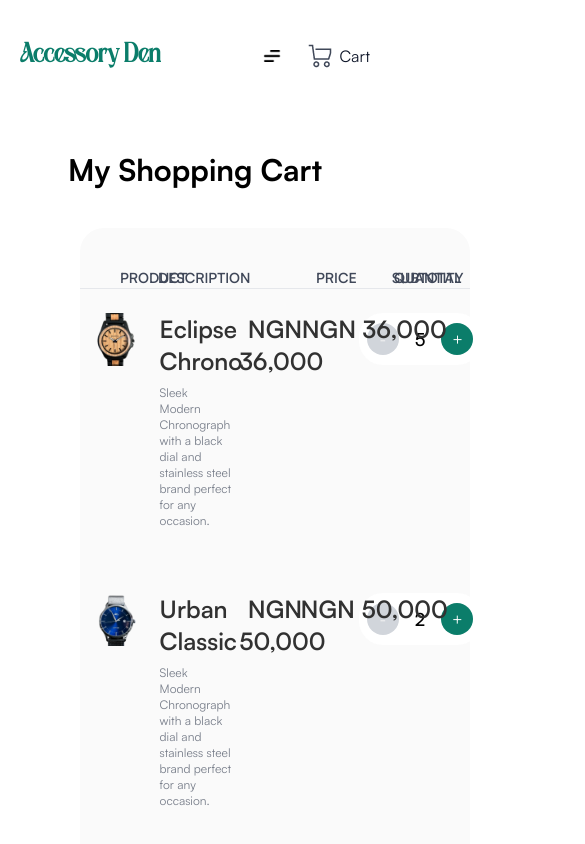
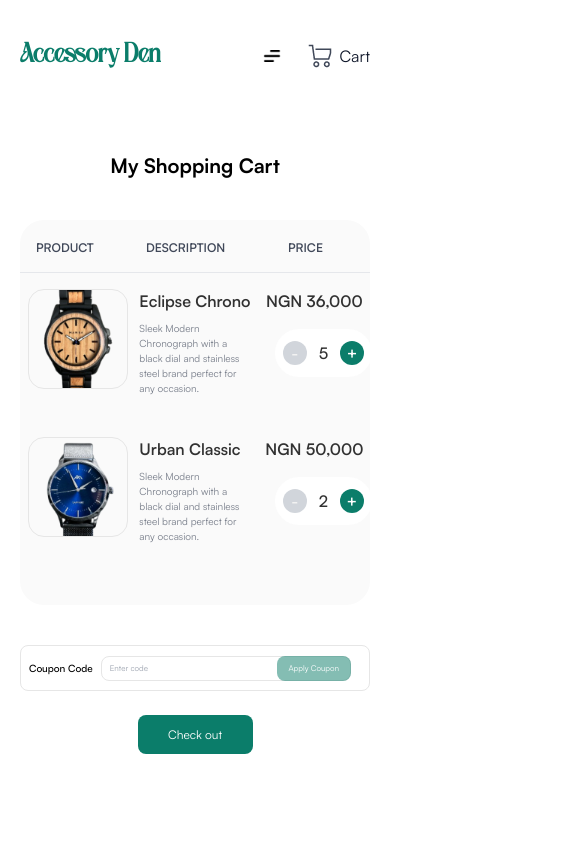
Before and after one commit to oyin-systems/accessory-den, a Next.js app: page /cart in a window 390 px wide. Shown: the top 844 px of the page, 585 px wide, since content can reach past the window. Built offline with nearby package versions, Linux system fonts and the light colour scheme.

Commit message:
responsive cart page

```diff
--- a/src/app/cart/page.js
+++ b/src/app/cart/page.js
@@ -7,18 +7,25 @@ const Cart = () => {
   return (
     <>
       <Header />
-      <section className="bg-white">
-        <h1 className="text-3xl text-center font-bold py-10">
+      <section className="bg-white w-screen px-5 md:px-20 mx-auto">
+        <h1 className="text-xl md:text-3xl text-center font-bold py-10">
           My Shopping Cart
         </h1>
-        <div className="container mx-20 py-10 bg-[#FAFAFA] rounded-3xl ">
-          <div className="grid grid-cols-5 mb-6 text-[#404859] text-sm border-b border-gray-200">
-            <div className="font-semibold uppercase ml-10">Product</div>
-            <div className="font-semibold uppercase">Description</div>
-            <div className="font-semibold uppercase ml-20">Price</div>
-            <div className="font-semibold uppercase ml-20">Quantity</div>
-            <div className="font-semibold uppercase">Subtotal</div>
+        <div className="container py-5 md:py-10 bg-[#FAFAFA] rounded-3xl">
+          <div className="grid grid-cols-5 mb-4 text-[#404859] text-xs md:text-sm">
+            <div className="font-semibold uppercase ml-4 md:ml-16">Product</div>
+            <div className="font-semibold uppercase ml-14 md:ml-0">
+              Description
+            </div>
+            <div className="font-semibold uppercase ml-32 md:ml-12">Price</div>
+            <div className="font-semibold uppercase ml-6 md:ml-14 hidden md:block ">
+              Quantity
+            </div>
+            <div className="font-semibold uppercase hidden md:block ">
+              Subtotal
+            </div>
           </div>
+          <hr />
           {[
             {
               id: 1,
@@ -39,57 +46,74 @@ const Cart = () => {
               image: "/images/urbanblue.png",
             },
           ].map((product) => (
-            <div key={product.id} className="grid grid-cols-5 gap-2 mb-16">
+            <div
+              key={product.id}
+              className="grid grid-cols-3 md:grid-cols-5 gap-2 mb-8 md:mb-16 mt-4"
+            >
               <div>
                 <Image
                   src={product.image}
                   alt={product.name}
                   width={176}
                   height={130}
-                  className="object-cover mb-4"
+                  className="w-[100px] h-[100px] object-cover ml-2 md:ml-16 mb-4 border border-[#E6E6E6] rounded-2xl"
                 />
               </div>
               <div>
-                <h1 className="text-2xl text-[#313131] font-semibold mb-2">
+                <h1 className="text-base md:text-2xl text-[#313131] font-semibold mb-2">
                   {product.name}
                 </h1>
-                <p className="text-[#797F8B] text-xs">{product.description}</p>
+                <p className="text-[#797F8B] text-[10px] md:text-xs">
+                  {product.description}
+                </p>
               </div>
-              <div className="text-center font-semibold text-2xl text-[#313131]">
+              <div className="text-center font-semibold text-base md:text-2xl text-[#313131]">
                 {product.price}
-              </div>
-              <div className="bg-white rounded-3xl h-fit w-fit p-2 ml-10">
-                <div className="flex items-center justify-center space-x-2">
-                  <div className="rounded-full bg-gray-300 w-8 h-8 flex items-center justify-center">
+                <div className="md:hidden flex items-center justify-center space-x-1 md:space-x-2 bg-white rounded-3xl h-fit w-fit p-2 ml-4 md:ml-10 mt-4">
+                  <div className="rounded-full bg-gray-300 w-6 md:w-8 h-6 md:h-8 flex items-center justify-center">
                     <span className="text-[#F2F2F2]">-</span>
                   </div>
-                  <span className="px-2 py-1 text-lg font-medium">
+                  <span className="px-2 py-1 text-base md:text-lg font-medium">
                     {product.quantity}
                   </span>
-                  <div className="rounded-full bg-[#0B7D6A] w-8 h-8 flex items-center justify-center">
+                  <div className="rounded-full bg-[#0B7D6A] w-6 md:w-8 h-6 md:h-8 flex items-center justify-center">
                     <span className="text-white">+</span>
                   </div>
                 </div>
               </div>
-              <div className="text-center font-semibold text-2xl text-[#313131] ml-[-120px]">
+              <div className="hidden md:flex items-center justify-center space-x-1 md:space-x-2 bg-white rounded-3xl h-fit w-fit p-2 md:ml-10 ">
+                <div className="rounded-full bg-gray-300 w-6 md:w-8 h-6 md:h-8 flex items-center justify-center">
+                  <span className="text-[#F2F2F2]">-</span>
+                </div>
+                <span className="px-2 py-1 text-base md:text-lg font-medium">
+                  {product.quantity}
+                </span>
+                <div className="rounded-full bg-[#0B7D6A] w-6 md:w-8 h-6 md:h-8 flex items-center justify-center">
+                  <span className="text-white">+</span>
+                </div>
+              </div>
+              <div className="hidden md:block text-center font-semibold text-base md:text-2xl text-[#313131] ml-[-120px]">
                 {product.price}
               </div>
             </div>
           ))}
         </div>
-        <div className="flex items-center">
-          <div className="w-fit container flex items-center mx-20 rounded-2xl bg-white mt-10 border border-[#E6E6E6]">
-            <div className="flex items-center w-fit h-[90px] p-5">
-              <h3 className="text-xl font-medium mr-6">Coupon Code</h3>
+
+        <div className="flex flex-col md:flex-row items-center">
+          <div className="w-[350px] md:w-[820px] container flex items-center md:mr-20 rounded-lg md:rounded-2xl bg-white mt-10 border border-[#E6E6E6]">
+            <div className="flex items-center w-fit h-11 md:h-[90px] p-2 md:p-5">
+              <h3 className="text-[10px] md:text-xl font-medium mr-2 md:mr-6">
+                Coupon Code
+              </h3>
               <form className="relative flex">
                 <input
                   type="text"
-                  className=" py-2 px-4 bg-white border border-[#E6E6E6] rounded-2xl w-[650px] h-[50px]"
+                  className="text-[8px] md:text-base py-2 px-2 md:px-4 bg-white border border-[#E6E6E6] rounded-lg md:rounded-2xl w-[250px] md:w-[600px] h-[25px] md:h-[50px]"
                   placeholder="Enter code"
                 />
                 <button
                   type="button"
-                  className="absolute right-0 bg-[#0B7D6A] opacity-50 hover:opacity-100 text-white py-2 px-6 rounded-2xl w-fit h-[50px] text-base font-normal leading-5"
+                  className="absolute right-0 bg-[#0B7D6A] opacity-50 hover:opacity-100 text-white rounded-lg md:rounded-2xl w-[74px] md:w-[162px] h-[25px] md:h-[50px] text-[8px] md:text-base font-normal leading-5"
                 >
                   Apply Coupon
                 </button>
@@ -97,8 +121,8 @@ const Cart = () => {
             </div>
           </div>
           <Link href="/checkout">
-            <button className="bg-[#0B7D6A] text-white py-2 px-6 rounded-2xl mt-10">
-              Checkout
+            <button className="bg-[#0B7D6A] text-xs md:text-sm text-white rounded-lg md:rounded-2xl mt-6 md:mt-10 w-[115px] md:w-[188px] h-[39px] md:h-[57px]">
+              Check out
             </button>
           </Link>
         </div>
--- a/src/components/Products.jsx
+++ b/src/components/Products.jsx
@@ -38,7 +38,7 @@ const Products = () => {
             >
               <div className='rounded-lg bg-[#FAFAFA] flex items-center justify-center relative'>
                 <Image src={product.image} alt={product.name} width={176} height={130} className="object-cover mb-4 w-[300px] md:w-[176px] h-[200px] md:h-[130px]" />
-                <Image src='/images/heart.png' alt="heart" width={24} height={24} className="absolute top-[30px] right-[15px]" />
+                {/* <Image src='/images/heart.png' alt="heart" width={24} height={24} className="absolute top-[30px] right-[15px]" /> */}
               </div>
               <div className='flex items-center justify-between'>
                 <h3 className="text-base font-medium">{product.name}</h3>
```
